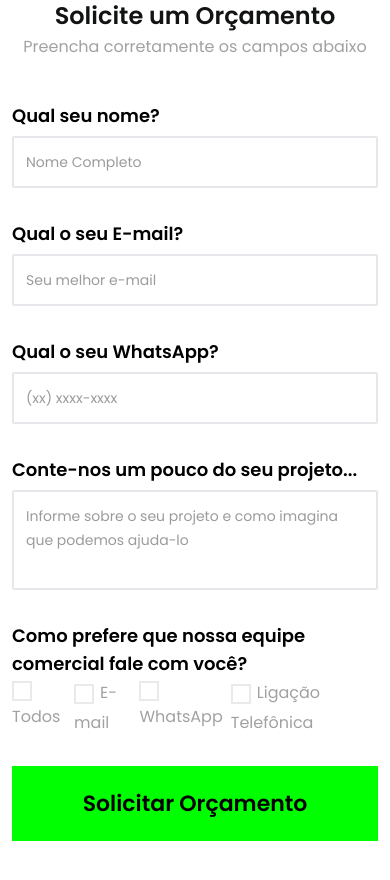
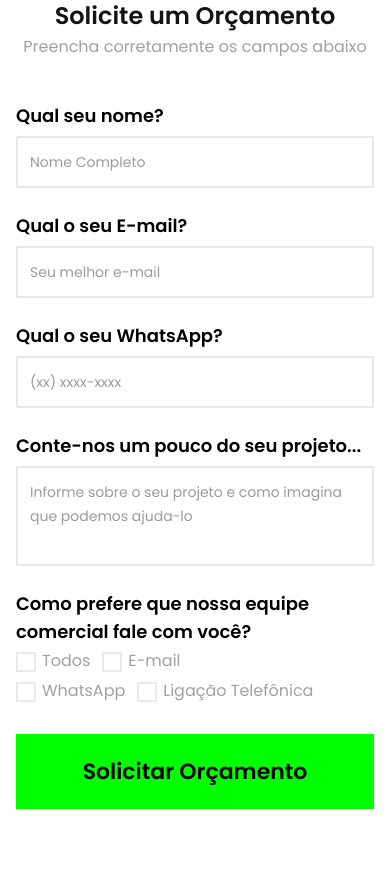
Before and after one commit to vf-jara/idxcode, a Next.js app: page /components/contactSection/ContactForm in a window 390 px wide. Shown: the top 880 px of the page. After the commit the page ends 853 px from the top, so only its background shows below. Built offline with nearby package versions, Linux system fonts and the light colour scheme.

Commit message:
edita layout mobile

```diff
--- a/pages/components/contactSection/Contact.jsx
+++ b/pages/components/contactSection/Contact.jsx
@@ -3,7 +3,7 @@ import ContactForm from "./ContactForm";
 export default function Contact() {
     return (
         <>
-            <div className="w-full mt-10 lg:mt-24 mb-24">
+            <div className="w-full mt-10 lg:mt-24 lg:mb-24">
                 <div className="container lg:flex mx-auto">
                     <div className="w-full lg:w-5/12">
                         <div className="title pt-10 mb-14">
--- a/pages/components/contactSection/ContactForm.jsx
+++ b/pages/components/contactSection/ContactForm.jsx
@@ -10,7 +10,7 @@ export default function ContactForm() {
                     Preencha corretamente os campos abaixo
                 </p>
             </div>
-            <div className=" w-full px-3 lg:px-20 pb-11 pt-10 mx-auto">
+            <div className=" w-full px-4 lg:px-20 pb-11 pt-10 mx-auto">
                 <form className={styles.mainForm} action="">
                     <label htmlFor="nome" className="font-semibold text-lg">Qual seu nome?</label>
                     <input type='text' name="nome" className="
@@ -18,7 +18,7 @@ export default function ContactForm() {
                     w-full
                     py-3
                     mt-1.5
-                    mb-8
+                    mb-6
                     block
                     rounded-sm
                     border-2
@@ -35,7 +35,7 @@ export default function ContactForm() {
                     w-full
                     py-3
                     mt-1.5
-                    mb-8
+                    mb-6
                     block
                     rounded-sm
                     border-2
@@ -51,7 +51,7 @@ export default function ContactForm() {
                     form-input
                     py-3
                     mt-1.5
-                    mb-8
+                    mb-6
                     w-full
                     block
                     rounded-sm
@@ -67,7 +67,7 @@ export default function ContactForm() {
                     <textarea name="description" rows="3" className="
                     form-textarea
                     mt-1.5
-                    mb-8
+                    mb-6
                     py-3
                     w-full
                     block
@@ -81,7 +81,8 @@ export default function ContactForm() {
                         placeholder="Informe sobre o seu projeto e como imagina que podemos ajuda-lo" />
 
                     <p className="font-semibold text-lg">Como prefere que nossa equipe comercial fale com você?</p>
-                    <div className="flex justify-between">
+                    <div className="lg:flex justify-between">
+                        <div className="mx-auto space-x-3">
                             <span>
                                 <input type="radio" name="formaDeContato" className="mr-1.5 ring-[#00ff00]" value="Todos" />
                                 <label htmlFor="formaDeContato" className="text">Todos</label>
@@ -90,6 +91,9 @@ export default function ContactForm() {
                                 <input type="radio" name="formaDeContato" className="mr-1.5 ring-[#00ff00]" value="Email" />
                                 <label htmlFor="formaDeContato" className="text">E-mail</label>
                             </span>
+
+                        </div>
+                        <div className="mx-auto space-x-3">
                             <span>
                                 <input type="radio" name="formaDeContato" className="mr-1.5 ring-[#00ff00]" value="WhatsApp" />
                                 <label htmlFor="formaDeContato" className="text">WhatsApp</label>
@@ -98,6 +102,8 @@ export default function ContactForm() {
                                 <input type="radio" name="formaDeContato" className="mr-1.5 ring-[#00ff00]" value="Ligação Telefônica" />
                                 <label htmlFor="formaDeContato" className="text">Ligação Telefônica</label>
                             </span>
+
+                        </div>
                     </div>
                     <button type="submit" className={styles.button}>Solicitar Orçamento</button>
                 </form>
```
Lines whose indentation alone changed are shown as unchanged.
